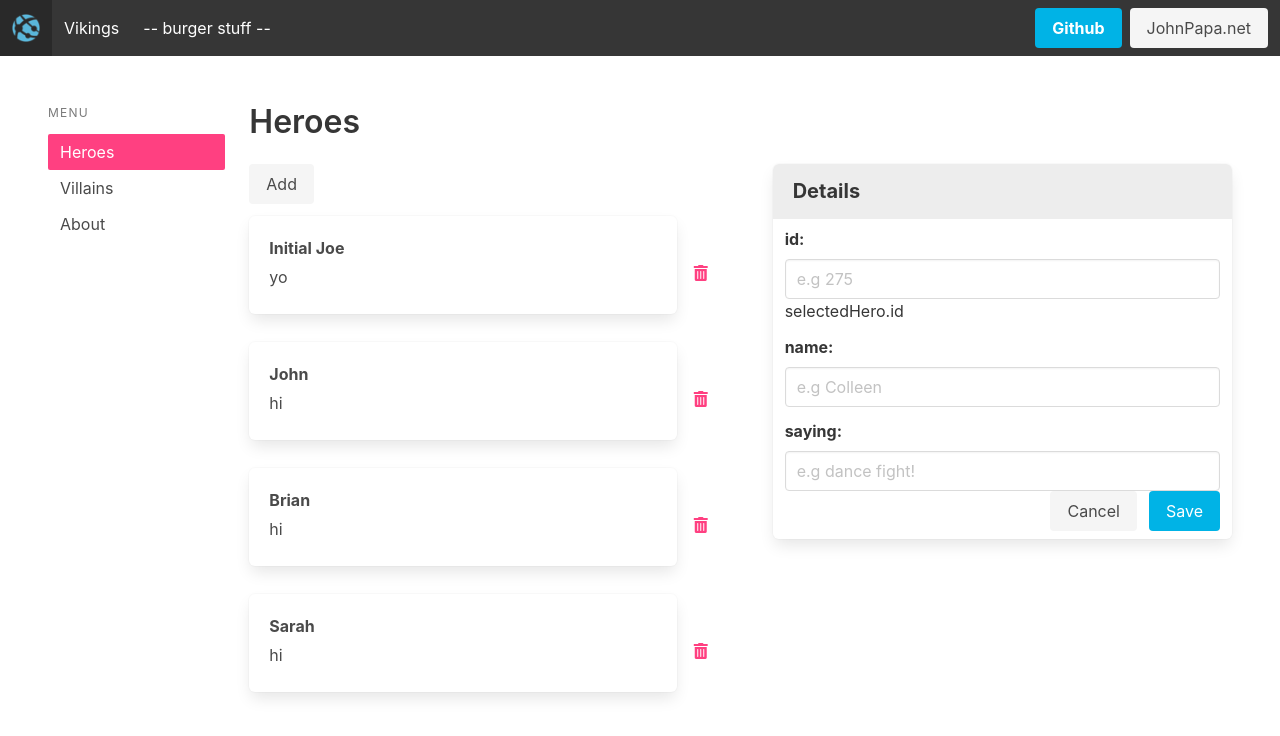
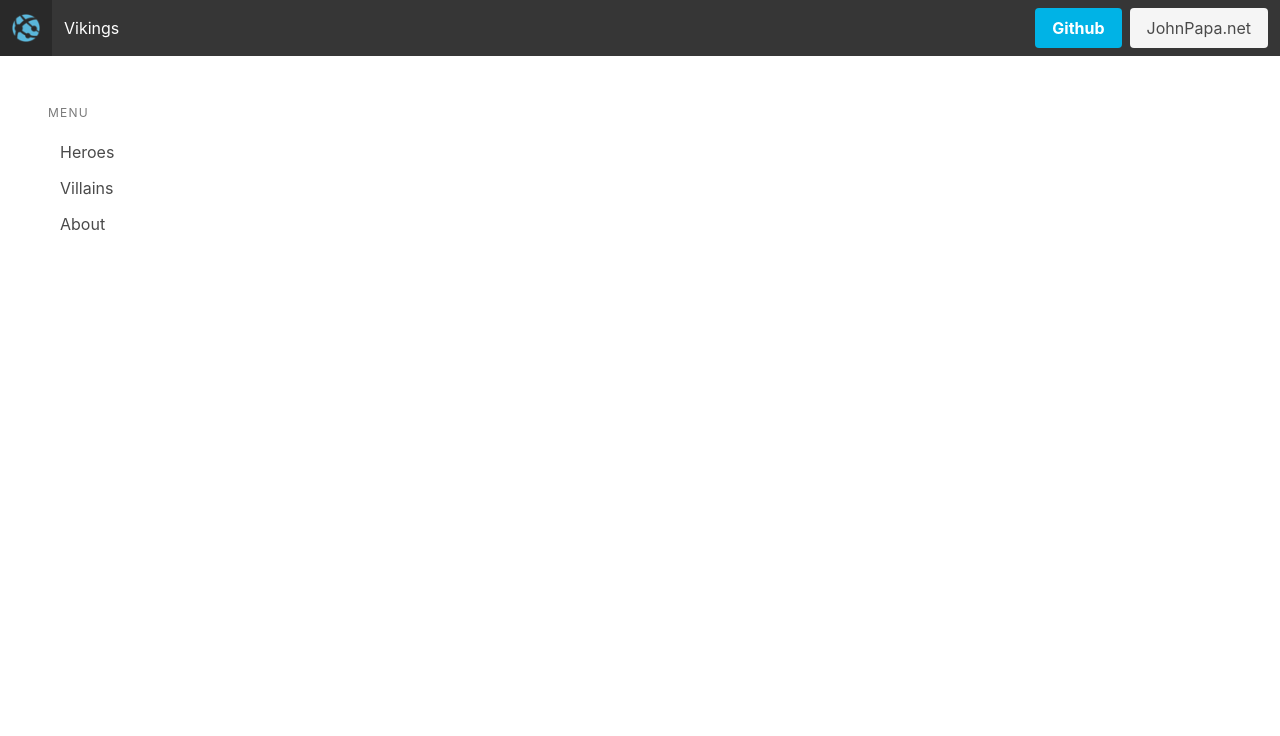
Before and after one commit to johnpapa/heroes-react, a React (Create React App) app: page / in a window 1280 px wide. Shown: the top 736 px of the page. Built offline with nearby package versions, Linux system fonts and the light colour scheme.

Commit message:
routing in place

```diff
--- a/package.json
+++ b/package.json
@@ -4,6 +4,7 @@
   "private": true,
   "dependencies": {
     "@fortawesome/fontawesome-free": "^5.4.1",
+    "@reach/router": "^1.2.1",
     "bulma": "^0.7.2",
     "node-sass": "^4.9.4",
     "react": "^16.6.0",
--- a/src/App.js
+++ b/src/App.js
@@ -1,53 +1,27 @@
+import { Router, Link } from "@reach/router";
 import 'bulma/css/bulma.css';
 import React, { Component } from 'react';
-import logo from './globe.png';
+import Header from './Header';
 import Heroes from './heroes/Heroes';
 import './styles.scss';
+
+const NavLink = props => (
+  <Link
+    {...props}
+    getProps={({ isCurrent }) => {
+      return {
+        className:
+          isCurrent ? "activeLink" : ""
+      };
+    }}
+  />
+);
 
 class App extends Component {
   render() {
     return (
       <div>
-
-<header className="">
-  <nav className="navbar has-background-dark is-dark" role="navigation" aria-label="main navigation">
-    <div className="navbar-brand">
-      <a className="navbar-item" href="/">
-        <img src={logo} width="28" height="28"/>
-      </a>
-      <a className="navbar-item" href="/">
-        Vikings
-      </a>
-
-      <a role="button" className="navbar-burger burger" aria-label="menu" aria-expanded="false" data-target="navbarBasicExample">
-        <span aria-hidden="true"></span>
-        <span aria-hidden="true"></span>
-        <span aria-hidden="true"></span>
-      </a>
-    </div>
-    <div id="navbarBasicExample" className="navbar-menu">
-      <div className="navbar-start">
-        <a className="navbar-item">
-          -- burger stuff --
-        </a>
-      </div>
-
-      <div className="navbar-end">
-        <div className="navbar-item">
-          <div className="buttons">
-            <a className="button is-primary">
-              <strong>Github</strong>
-            </a>
-            <a className="button is-light">
-              JohnPapa.net
-            </a>
-          </div>
-        </div>
-      </div>
-    </div>
-  </nav>
-</header>
-
+        <Header></Header>
         <div className="section">
           <div className="columns">
             <aside className="column is-2">
@@ -56,15 +30,21 @@ class App extends Component {
                   Menu
                 </p>
                 <ul className="menu-list">
-          <li><a className="is-active">Heroes</a></li>
-          <li><a>Villains</a></li>
-          <li><a>About</a></li>
+                  {/* <li><a className="is-active">Heroes</a></li> */}
+                  <NavLink to="heroes">Heroes</NavLink>
+                  <NavLink to="villains">Villains</NavLink>
+                  <NavLink to="about">About</NavLink>
                 </ul>
               </nav>
             </aside>
 
+            <main className="column">
+              {/* <Heroes path="/heroes" /> */}
+              <Router>
+              <Heroes path="/heroes" />
+            </Router>
+            </main>
 
-    <Heroes></Heroes>
           </div>
         </div>
       </div>
--- /dev/null
+++ b/src/Header.js
@@ -0,0 +1,47 @@
+import React, { Component } from 'react';
+import logo from './globe.png';
+
+class Header extends Component {
+  render() {
+    return (
+      <header className="">
+        <nav className="navbar has-background-dark is-dark" role="navigation" aria-label="main navigation">
+          <div className="navbar-brand">
+            <a className="navbar-item" href="/">
+              <img src={logo} width="28" height="28"/>
+            </a>
+            <a className="navbar-item" href="/">
+              Vikings
+            </a>
+            <a role="button" className="navbar-burger burger" aria-label="menu" aria-expanded="false" data-target="navbarBasicExample">
+              <span aria-hidden="true"></span>
+              <span aria-hidden="true"></span>
+              <span aria-hidden="true"></span>
+            </a>
+          </div>
+          <div id="navbarBasicExample" className="navbar-menu">
+            <div className="navbar-start">
+              <a className="navbar-item">
+              </a>
+            </div>
+
+            <div className="navbar-end">
+              <div className="navbar-item">
+                <div className="buttons">
+                  <a className="button is-primary">
+                    <strong>Github</strong>
+                  </a>
+                  <a className="button is-light">
+                    JohnPapa.net
+                  </a>
+                </div>
+              </div>
+            </div>
+          </div>
+        </nav>
+      </header>
+    );
+  }
+}
+
+export default Header;
--- a/src/heroes/HeroList.js
+++ b/src/heroes/HeroList.js
@@ -21,8 +21,7 @@ class HeroList extends Component {
       <ul className="list">
       {
         heroes.map((hero, index) =>
-          <li key={hero.id}>
-            <a data-id={index} onClick={this.selectHero} aria-label="select" href="/">
+          <li key={hero.id} data-id={index} onClick={this.selectHero}>
             <div className="columns is-variable is-2">
               <div className="column">
                 <article className="box content">
@@ -42,7 +41,6 @@ class HeroList extends Component {
                 </nav>
               </div>
             </div>
-            </a>
           </li>
         )
       }
--- a/src/heroes/Heroes.js
+++ b/src/heroes/Heroes.js
@@ -1,6 +1,6 @@
 import React, { Component } from 'react';
+import HeroDetail from './HeroDetail';
 import HeroList from './HeroList';
-import HeroDetail from './HeroDetail';
 
 // changin css classes - use {} to put a ternary in here
 // pass args to clic  https://reactjs.org/docs/handling-events.html
@@ -64,7 +64,8 @@ class Heroes extends Component {
     let {heroes, person: p} = this.state;
 
     return (
-      <main className="column">
+      <div>
+
       <div className="level">
         <div className="level-left">
           <div className="level-item">
@@ -80,7 +81,6 @@ class Heroes extends Component {
         </div> */}
       </div>
 
-      <div>
       <div className="columns is-multiline is-8 is-variable">
         <div className="column is-6">
           <div className="field is-grouped is-grouped-left">
@@ -106,9 +106,8 @@ class Heroes extends Component {
         <input value={p.title} onChange={this.handleTitleChange}></input>
         <span>{p.title}</span>
         {(this.props.isVillain) ? 'IS VILLAIN' : 'IS HERO'} */}
+      </div>
 
-      </div>
-      </main>
     );
   }
 }
--- a/src/styles.scss
+++ b/src/styles.scss
@@ -2,6 +2,11 @@
 $primary: #00b3e6;
 $link: #ff4081;
 @import 'bulma/bulma.sass';
+
+.menu-list a.activeLink {
+  color: #fff;
+  background-color: $link;
+}
 
 // * {
 //   font-family: Arial;
```
Also changed, not shown: 1 other file (tests, documents, lock files or other folders). Lines whose indentation alone changed are shown as unchanged.
